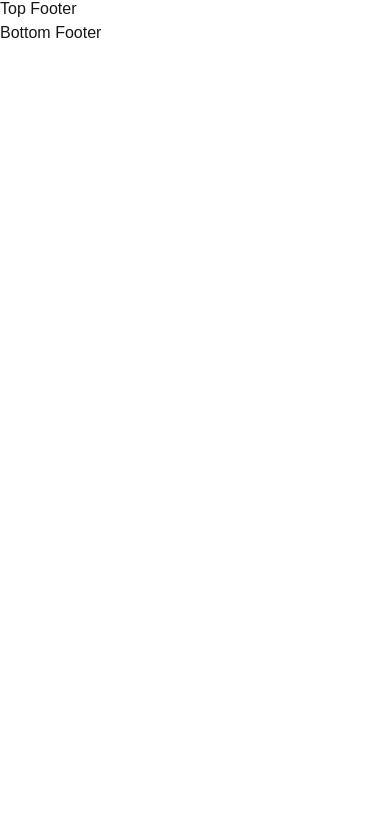
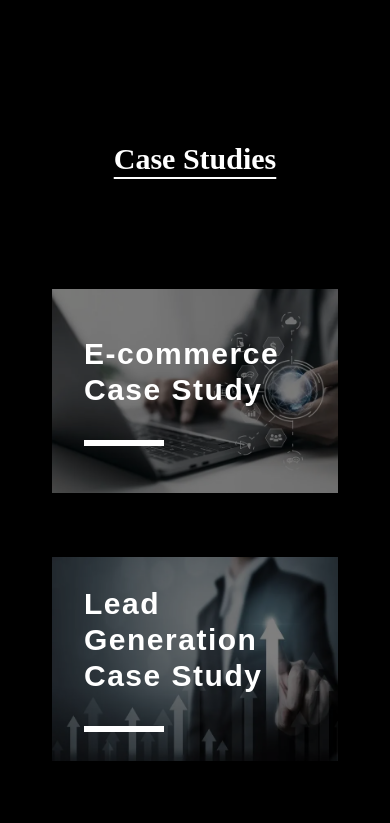
Before and after one commit to nayem1816/everything-green, a Next.js app: page / in a window 390 px wide. Shown: the part 2315-3138 px from the top of the page. Before the commit the page ends 2360 px from the top, so only its background shows below. Built offline with nearby package versions, Linux system fonts and the light colour scheme.

Commit message:
case study complete

```diff
--- a/next.config.mjs
+++ b/next.config.mjs
@@ -1,7 +1,12 @@
 /** @type {import('next').NextConfig} */
 const nextConfig = {
   images: {
-    remotePatterns: [{ hostname: "localhost" }],
+    remotePatterns: [
+      { hostname: "localhost" },
+      { hostname: "via.placeholder.com" },
+    ],
+
+    domains: ["localhost", "via.placeholder.com"],
   },
 };
 
--- a/src/app/page.tsx
+++ b/src/app/page.tsx
@@ -1,3 +1,4 @@
+import CaseStudy from "@/components/Home/CaseStudy";
 import OurServices from "@/components/Home/OurServices";
 import SeoServices from "@/components/Home/SeoServices";
 import TopNotch from "@/components/Home/TopNotch";
@@ -8,6 +9,7 @@ export default function Home() {
       <TopNotch />
       <OurServices />
       <SeoServices />
+      <CaseStudy />
     </div>
   );
 }
--- a/src/components/Header/Navbar.tsx
+++ b/src/components/Header/Navbar.tsx
@@ -77,8 +77,8 @@ const Navbar = () => {
 
   return (
     <nav
-      className={`md:absolute z-50 w-full py-5 bg-black md:bg-transparent
-    ${navbarScroll ? "md:bg-black" : null}
+      className={`md:absolute z-50 w-full py-5 bg-black
+    ${navbarScroll ? "md:bg-black" : "md:bg-transparent"}
     `}>
       <div className={`container text-white py-3`}>
         <div className="flex justify-between items-center">
--- /dev/null
+++ b/src/components/Home/CaseStudy.tsx
@@ -0,0 +1,62 @@
+import Image from "next/image";
+import React from "react";
+import cardImg1 from "@/assets/images/Ecomerce-case-study-copy-700x500.jpg.webp";
+import cardImg2 from "@/assets/images/Lead-generation-700x500.jpg.webp";
+import cardImg3 from "@/assets/images/UK-property-lead-generation-700x500.jpg.webp";
+import cardImg4 from "@/assets/images/SEO-case-study-700x500.jpg.webp";
+import Link from "next/link";
+
+const caseImages = [
+  {
+    title: "E-commerce Case Study",
+    src: cardImg1,
+  },
+  {
+    title: "Lead Generation Case Study",
+    src: cardImg2,
+  },
+  {
+    title: "UK Property Lead Generation Case Study",
+    src: cardImg3,
+  },
+  {
+    title: "SEO Case Study",
+    src: cardImg4,
+  },
+];
+
+const CaseStudy = () => {
+  return (
+    <div className="py-36 bg-tertiary">
+      <div className="container">
+        <h2 className=" text-secondary text-3xl md:text-7xl underline underline-offset-8 decoration-2 text-center font-dmSerif font-bold">
+          Case Studies
+        </h2>
+
+        <div className="grid grid-cols-1 md:grid-cols-2 gap-16 mt-28 px-5">
+          {caseImages.map((image, index) => (
+            <Link href="/" key={index} className="relative group">
+              <Image
+                src={image.src}
+                alt={image.title}
+                layout="responsive"
+                width={500}
+                height={500}
+              />
+              <div className="absolute inset-0 bg-black bg-opacity-50 flex items-center justify-start hover:border-t-[5px] hover:border-b-[5px] hover:border-primary group-hover:border-primary">
+                <div className="opacity-100 group-hover:opacity-200 px-8 transition duration-400">
+                  <h3 className="text-white group-hover:text-primary text-3xl md:text-5xl font-bold tracking-wider">
+                    {image.title}
+                  </h3>
+                  <div className="w-[80px] h-[6px] bg-secondary group-hover:bg-primary  mt-8"></div>
+                </div>
+              </div>
+            </Link>
+          ))}
+        </div>
+      </div>
+    </div>
+  );
+};
+
+export default CaseStudy;
```
